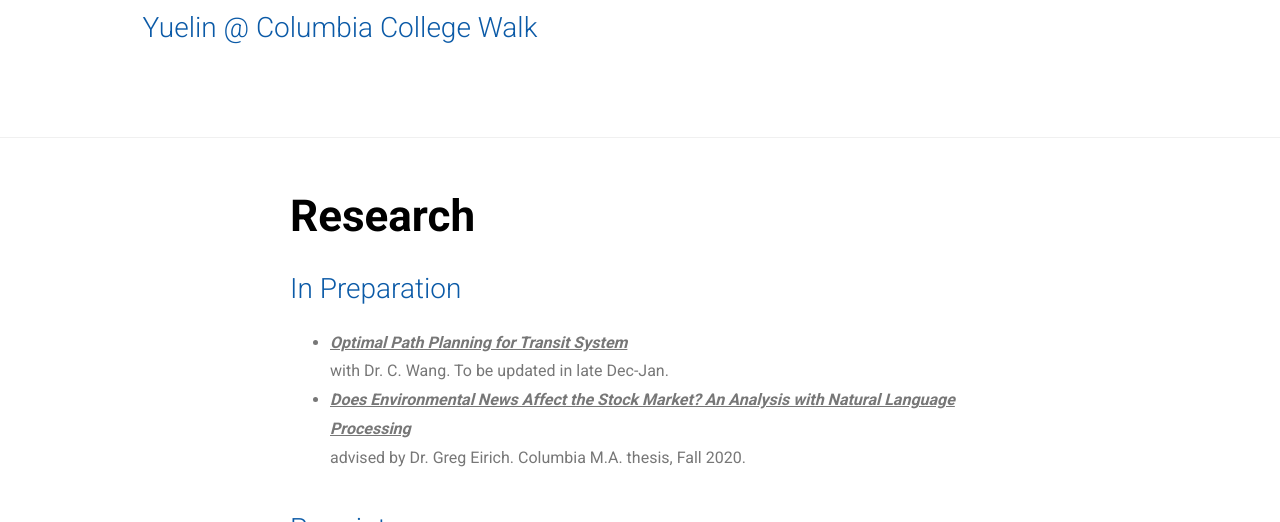
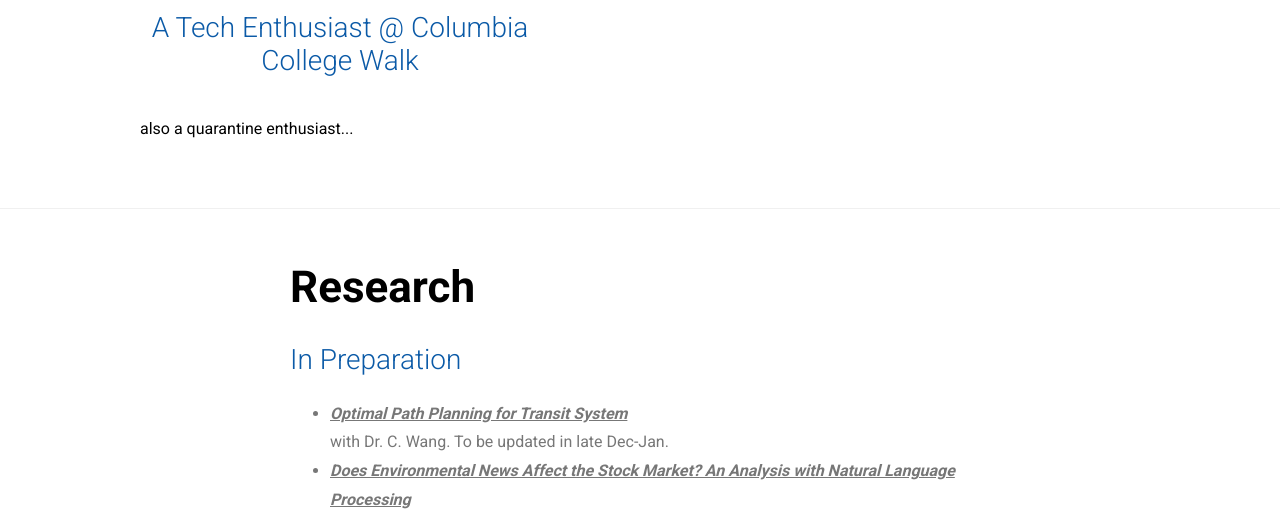
Before and after one commit to ylli18/ylli18.github.io, a plain HTML site: page index.html in a window 1280 px wide. Shown: the part 578-1100 px from the top of the page. Drawn offline with Linux system fonts and the light colour scheme.

Commit message:
update description
up

```diff
--- a/index.html
+++ b/index.html
@@ -51,7 +51,8 @@
     <div class="hero">
         <div class="hero-left">
             <img src="https://ylli18.github.io/img/profile_small.jpg" style="max-width: 90%; border-radius: 100%; ">
-            <h2 style="text-align:center;" class="subtitle">Yuelin @ Columbia College Walk</h2>
+                <h2 style="text-align:center;" class="subtitle">A Tech Enthusiast @ Columbia College Walk </h2>
+                <br> also a quarantine enthusiast...
 
             <div class="icons">
 
```
